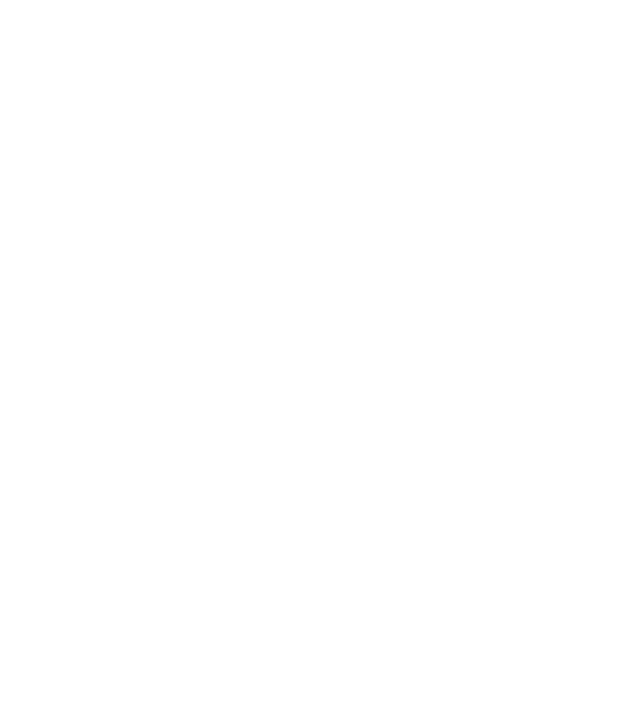
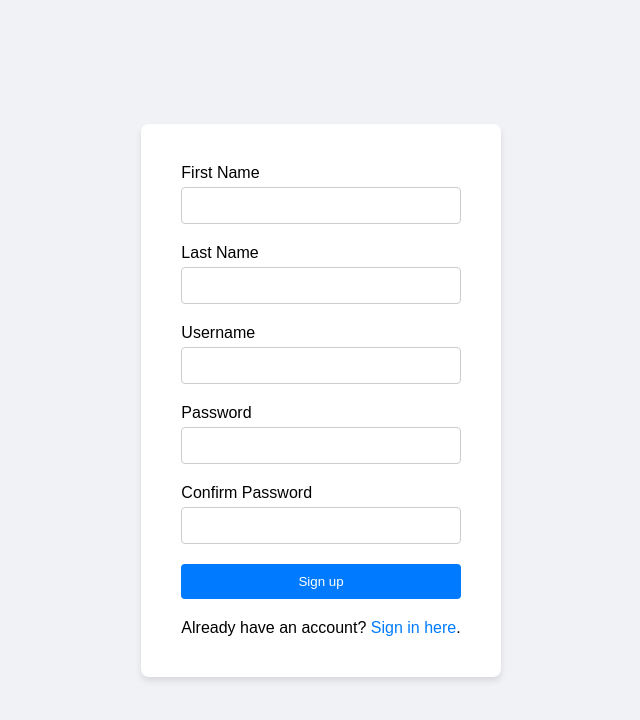
Before and after one commit to Mohamed-Moslemani/Gymnas-tech, a plain HTML site: page src/signup.html in a window 1280 px wide. Shown: the whole page, without its empty margins (319-959 px from the left). Drawn offline with Linux system fonts and the light colour scheme.

Commit message:
basic structure of login pages

```diff
--- a/src/signup.html
+++ b/src/signup.html
@@ -3,9 +3,33 @@
 <head>
     <meta charset="UTF-8">
     <meta name="viewport" content="width=device-width, initial-scale=1.0">
-    <title>Document</title>
+    <title>Sign up</title>
+    <link rel="stylesheet" href="../styles/styles.css">
 </head>
 <body>
+    <div>
 
+        <form>
+            <label for="firstname">First Name</label>
+            <input type="text" name = "firstname" id = "firstname">
+            <label for="lastname">Last Name</label>
+            <input type="text" name="lastname" id="lastname">
+            <br>
+            <label for="username">Username</label>
+            <input type="text" name="username" id="username">
+            <br>
+            <label for="password">Password</label>
+            <input type="password" name="password" id="password">
+            <br>
+            <label for="confirmpassword">Confirm Password</label>
+            <input type="password" name="confirmpassword" id="confirmpassword">
+            <br>
+            <input type="submit" value="Sign up">
+            <div class="signin-link">
+                <p>Already have an account? <a href="signin.html">Sign in here</a>.</p>
+            </div>
+
+        </form>
+    </div>
 </body>
 </html>
--- a/styles/styles.css
+++ b/styles/styles.css
@@ -0,0 +1,71 @@
+/* Reset */
+* {
+    box-sizing: border-box;
+    margin: 0;
+    padding: 0;
+}
+
+body {
+    font-family: 'Arial', sans-serif;
+    display: flex;
+    justify-content: center;
+    align-items: center;
+    height: 100vh;
+    background-color: #f0f2f5;
+}
+
+form {
+    background-color: #ffffff;
+    padding: 40px;
+    border-radius: 8px;
+    box-shadow: 0 4px 6px rgba(0, 0, 0, 0.1);
+    width: 100%;
+    max-width: 400px;
+}
+
+h2 {
+    margin-bottom: 20px;
+    text-align: center;
+}
+
+label {
+    display: block;
+    margin-bottom: 5px;
+}
+
+input[type="text"],
+input[type="password"] {
+    width: 100%;
+    padding: 10px;
+    margin-bottom: 20px;
+    border: 1px solid #ccc;
+    border-radius: 4px;
+}
+
+input[type="submit"] {
+    width: 100%;
+    padding: 10px;
+    background-color: #007bff;
+    color: white;
+    border: none;
+    border-radius: 4px;
+    cursor: pointer;
+}
+
+input[type="submit"]:hover {
+    background-color: #0056b3;
+}
+
+.signin-link, .signup-link {
+    text-align: center;
+    margin-top: 20px;
+}
+
+a {
+    color: #007bff;
+    text-decoration: none;
+}
+
+a:hover {
+    text-decoration: underline;
+}
```
Also changed, not shown: src/signin.html (+2 -0 lines).
